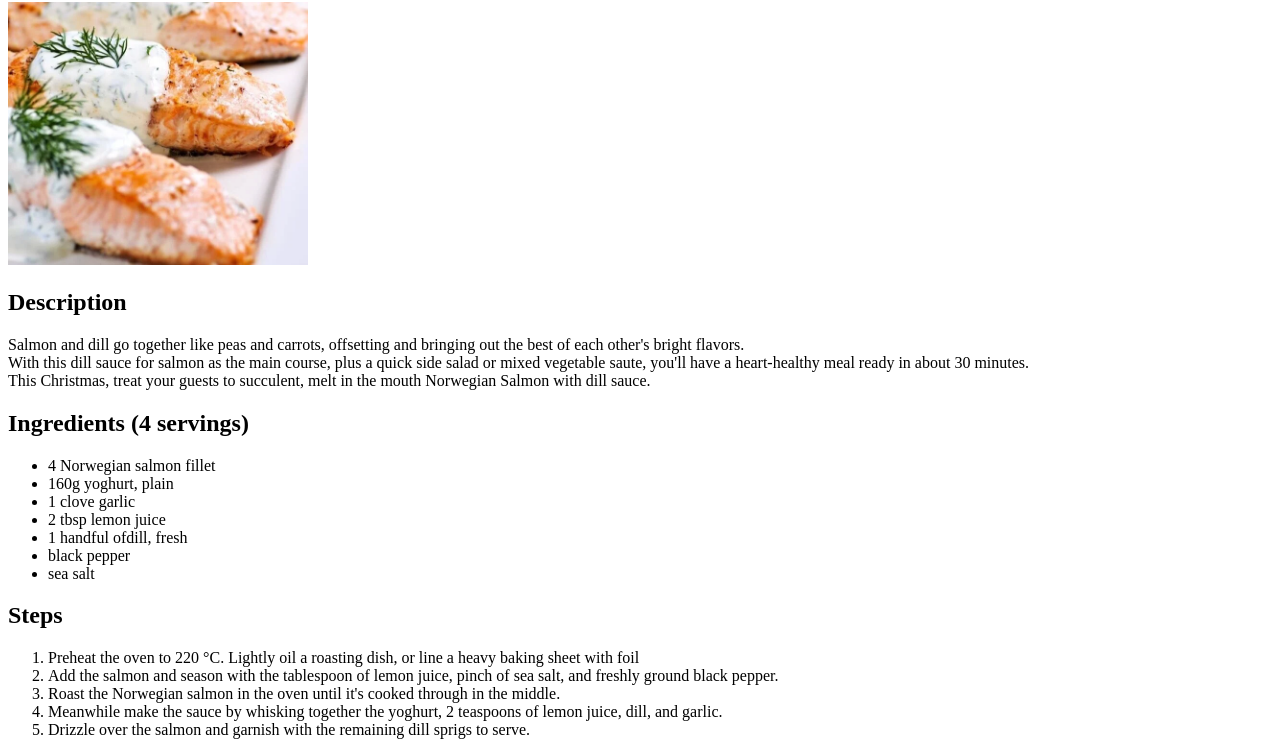
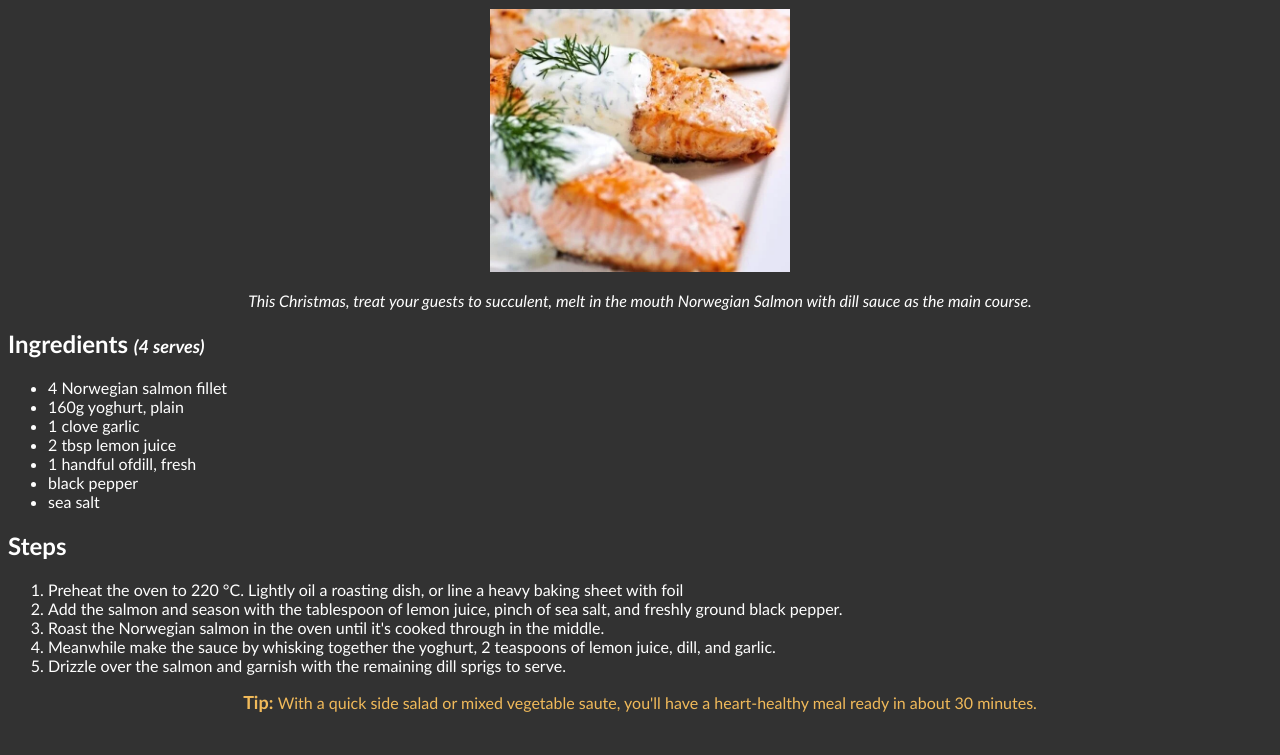
Before and after one commit to alexverdin/odin-recipes, a plain HTML site: page recipes/norwegian-salmon.html in a window 1280 px wide. Shown: the part 78-833 px from the top of the page. After the commit the page ends 807 px from the top, so only its background shows below. Drawn offline with Linux system fonts and the light colour scheme.

Commit message:
Add styles to recipes and index

```diff
--- a/recipes/norwegian-salmon.html
+++ b/recipes/norwegian-salmon.html
@@ -2,25 +2,20 @@
 <html lang="en">
     <head>
         <meta charset="UTF-8">
-        <title></title>
+        <link rel="stylesheet" href="../css/styles.css">
+        <title>Norwegian Salmon</title>
     </head>
     <body>
-        <h1>Norwegian Salmon with Dill Sauce</h1>
+        <h1 class="title-recipe">Norwegian Salmon with Dill Sauce</h1>
         <img src="./img/norwegian-salmon.webp" alt="A plate of Norwegian Salmon with dill sauce" width="300">
 
-        <h2>Description</h2>
-
-        <p>
-            Salmon and dill go together like peas and carrots, offsetting and bringing out the best of each other's bright flavors.
-            <br>
-            With this dill sauce for salmon as the main course, plus a quick side salad or mixed vegetable saute, you'll have a heart-healthy meal ready in about 30 minutes.
-            <br>
-            This Christmas, treat your guests to succulent, melt in the mouth Norwegian Salmon with dill sauce.
-        </p>
+        <p><em>
+            This Christmas, treat your guests to succulent, melt in the mouth Norwegian Salmon with dill sauce as the main course.
+        </em></p>
 
 
-        <h2>Ingredients (4 servings)</h2>
-        <ul>
+        <h2 class="ta-left">Ingredients <span class="sm-font">(4 serves)</span></h2>
+        <ul class="ta-left">
             <li>4 Norwegian salmon fillet</li>
             <li>160g yoghurt, plain</li>
             <li>1 clove garlic</li>
@@ -30,8 +25,8 @@
             <li>sea salt</li>
         </ul>
 
-        <h2>Steps</h2>
-        <ol>
+        <h2 class="ta-left">Steps</h2>
+        <ol class="ta-left">
             <li>Preheat the oven to 220 °C. Lightly oil a roasting dish, or line a heavy baking sheet with foil</li>
             <li>Add the salmon and season with the tablespoon of lemon juice, pinch of sea salt, and freshly ground black pepper.</li>
             <li>Roast the Norwegian salmon in the oven until it's cooked through in the middle.</li>
@@ -39,5 +34,9 @@
             <li>Drizzle over the salmon and garnish with the remaining dill sprigs to serve.</li>
         </ol>
 
+        <p class="y-color">
+            <span class="y-color hl-font">Tip: </span>With a quick side salad or mixed vegetable saute, you'll have a heart-healthy meal ready in about 30 minutes.
+        </p>
+
     </body>
 </html>
```
Also changed, not shown: index.html (+4 -3 lines), recipes/kartoffelsalat.html (+13 -8 lines), recipes/norwegian-sashimi.html (+3 -1 lines).
